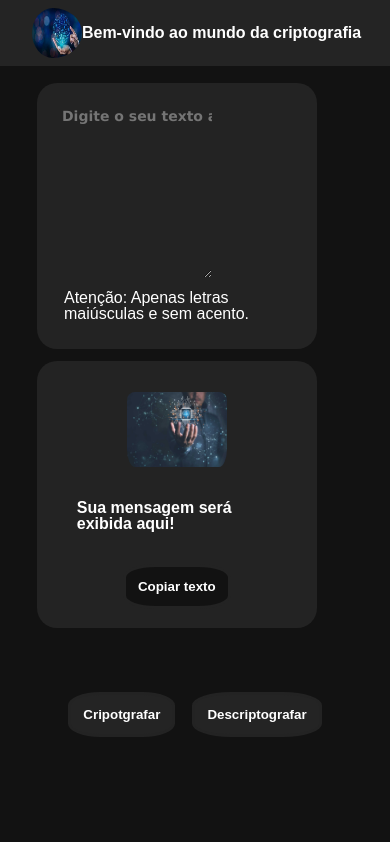
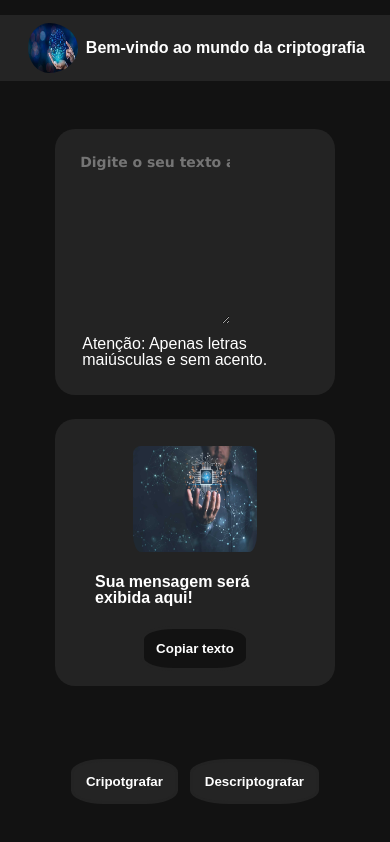
Before and after one commit to lanalima123/desafio-atualizado, a plain HTML site: page index.html in a window 390 px wide. Drawn offline with Linux system fonts and the light colour scheme; a web font is replaced by a local one.

Commit message:
ultimas adaptações de responsividade

```diff
--- a/linguagemJS/linguagem.js
+++ b/linguagemJS/linguagem.js
@@ -15,6 +15,8 @@ function descripto(){
 }
 
 function copiarTexto(){
-    let textoCopy= document.getElementById('copia').innerHTML;
+    let textoCopy= document.getElementById('copia').innerHTML
     navigator.clipboard.writeText(textoCopy)
-    alert('texto copiado')}
+    alert('texto copiado')
+    textInput.value = " "
+}
--- a/styles/style.css
+++ b/styles/style.css
@@ -20,10 +20,12 @@ body{
     background-color: #242424;
     padding: 8px;
     display: flex;
-    justify-content: space-around;
+    justify-content: center;
     align-items: center;
+    gap: 2%;
     color: #fff;
     height: 85px;
+
 
 
 }
@@ -36,11 +38,7 @@ body{
 
 
 }
- .cabecalho h1{
-    margin-right: 250px;
 
-
-}
 .main__container .container__input{
     display: flex;
     justify-content: space-evenly;
@@ -137,12 +135,14 @@ body{
 
 @media screen and (max-width: 768px) {
     .main__container{
-        display: block;
+        display: flex;
+
     }
     .main__container .container__input #output img{
         border-radius: 20px;
-        width: 100px;
-        height: 75px;
+        width: 50%;
+        height: 50%;
+
         padding-bottom: 2px;}
 
         #copia{
@@ -184,7 +184,10 @@ body{
             justify-content: center;
             align-items: center;
             color: #fff;
-            height: 50px; }
+            height: 50px;
+            width: 100%;
+        margin-top: 0; }
+
         .cabecalho h1{
             margin-right: 20px;
 }
@@ -192,15 +195,17 @@ body{
 
 
     margin: 0;
+    align-items: center;
 
 }
 .main__container .container__input{
-    display: block;
+    display: flex;
+    justify-content: center;
+    flex-direction: column;
     align-items: center;
     width: 80%;
     height: 70%;
-    padding: 5px;
-    margin-left: 20px;
+
 
 }
     .input , .main__container .container__input #output{
```
